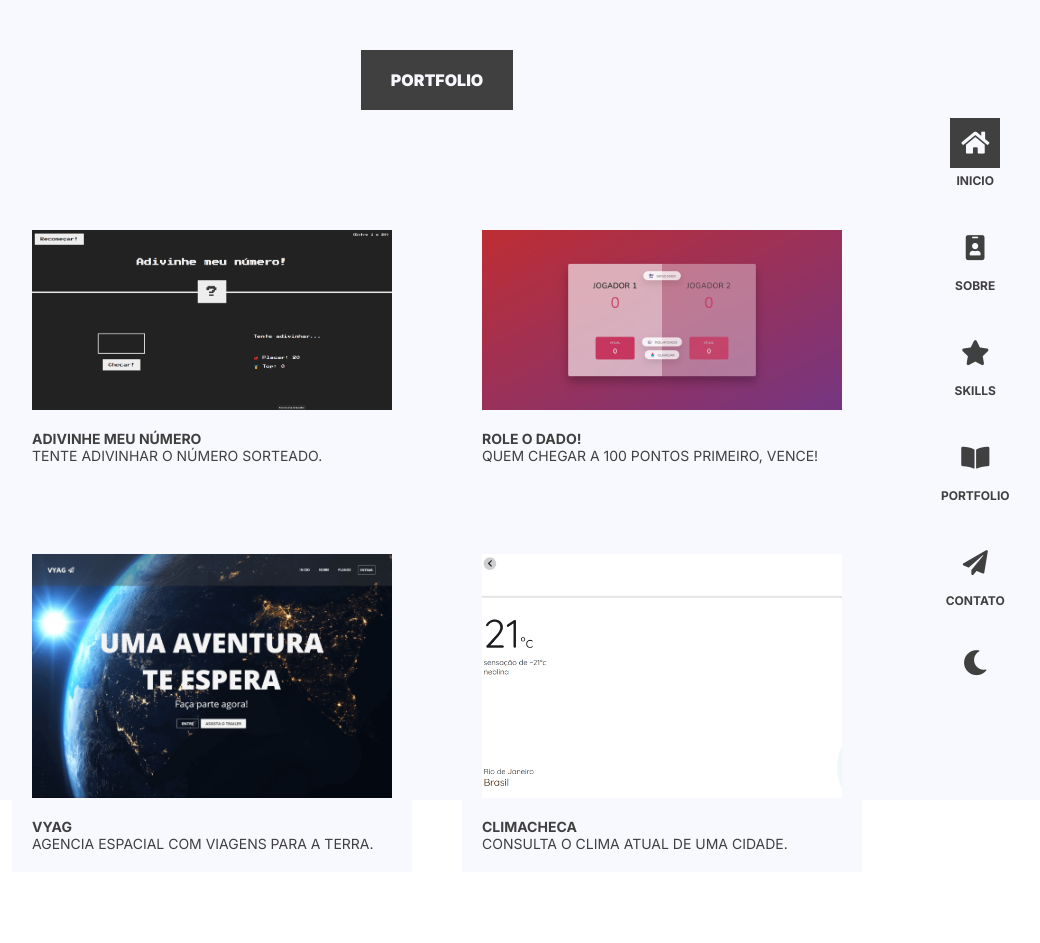
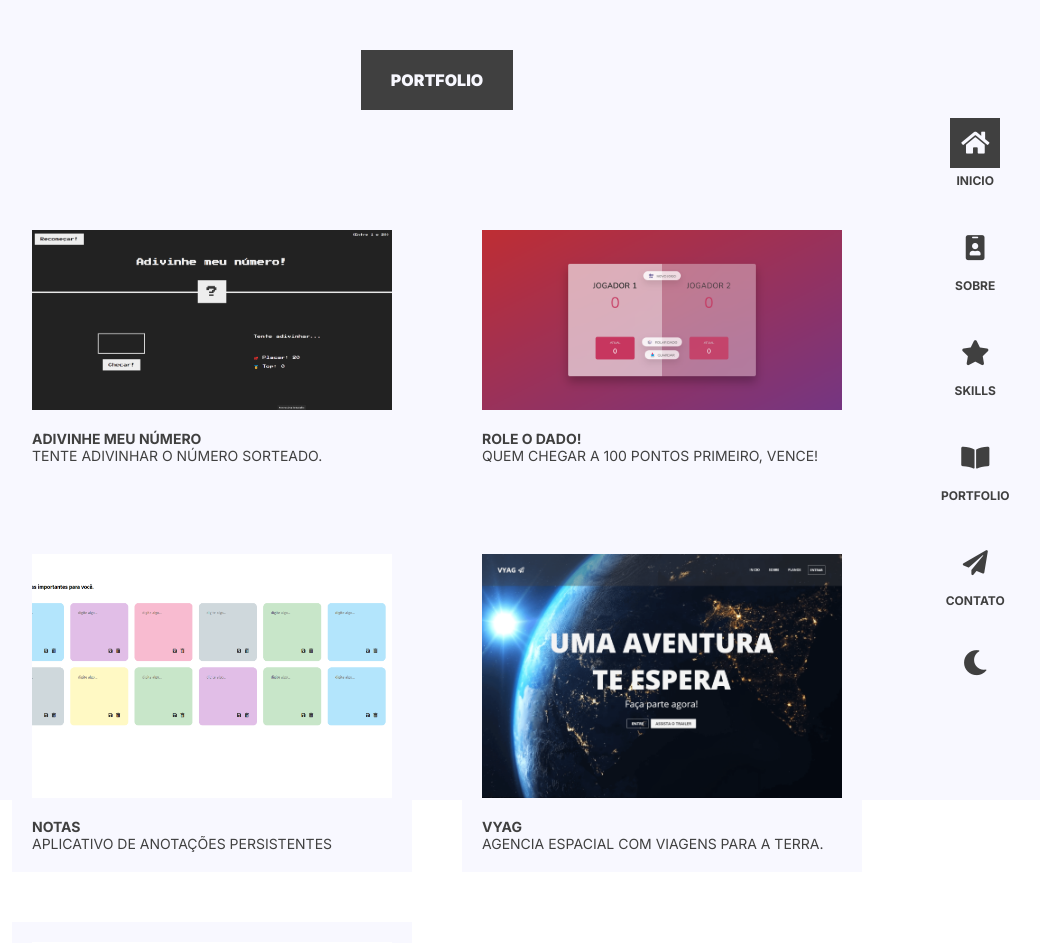
Before and after one commit to heenrik3/portfoliov3, a React (Create React App) app: page /works in a window 1280 px wide. Shown: the top 943 px of the page, without its empty margins (203-1243 px from the left). Before the commit the page ends 872 px from the top, so only its background shows below. Built offline with nearby package versions, Linux system fonts and the light colour scheme.

Commit message:
added notes app

```diff
--- a/src/components/Functions.js
+++ b/src/components/Functions.js
@@ -3,6 +3,7 @@ const external = (e) => {
     github: 'https://github.com/heenrik3',
     linkedin: 'https://www.linkedin.com/in/henrik3-dev/',
     vyag: 'https://vyag.vercel.app/',
+    notas: 'https://notethatit.netlify.app/',
     climacheca: 'https://climacheca.vercel.app/',
     adivinhenumero: 'https://adivinhenumero2.netlify.app',
     roleodado: 'https://roleodado.netlify.app',
--- a/src/components/pages/Works.js
+++ b/src/components/pages/Works.js
@@ -10,6 +10,11 @@ const cardsData = [
     id: 'roleodado',
     title: 'Role o dado!',
     description: 'quem chegar a 100 pontos primeiro, vence!',
+  },
+  {
+    id: 'notas',
+    title: 'notas',
+    description: 'aplicativo de anotações persistentes',
   },
   {
     id: 'vyag',
```
Also changed, not shown: public/images/notas.png (added).
